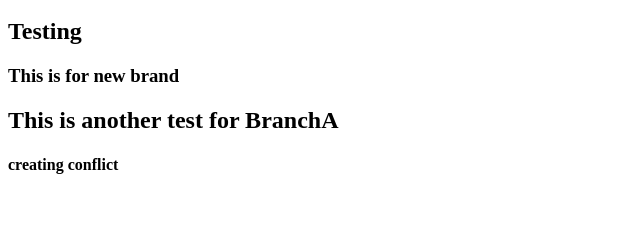
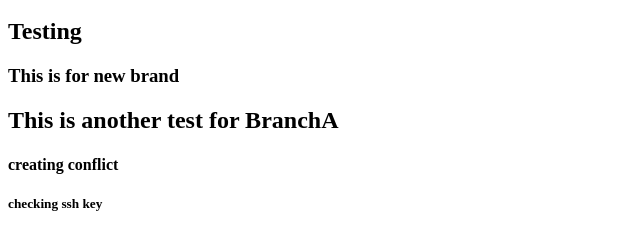
Before and after one commit to RealDreammaker/MFR, a plain HTML site: page index.html in a window 1280 px wide. Shown: the part 48-298 px from the top of the page, without its empty margins (0-640 px from the left). Drawn offline with Linux system fonts and the light colour scheme.

Commit message:
checking sskey

```diff
--- a/index.html
+++ b/index.html
@@ -3,3 +3,4 @@
 <h3>This is for new brand</h3>
 <h2>This is another test for BranchA</h2>
 <h4>creating conflict</h4>
+<h5>checking ssh key</h5>
```
